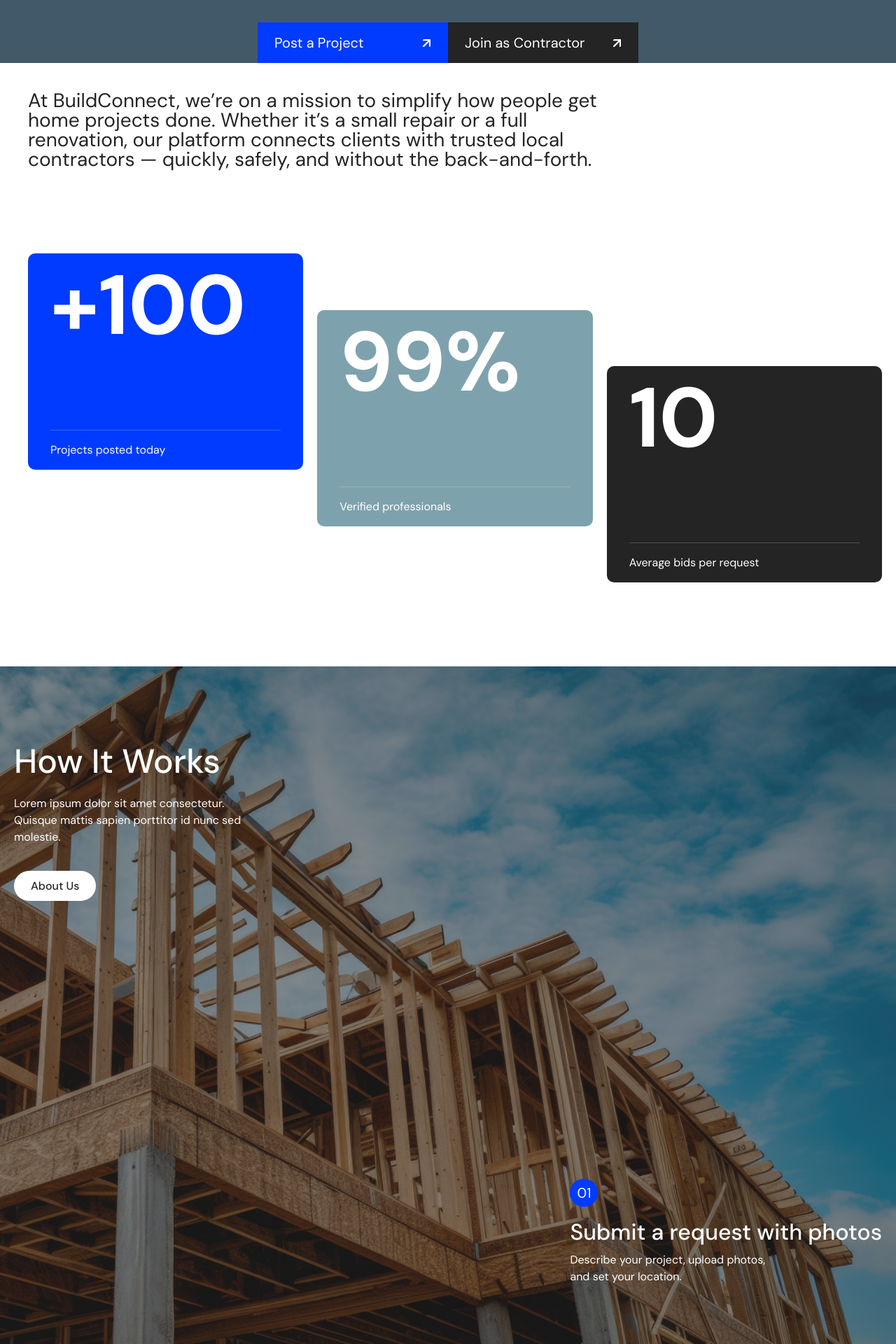
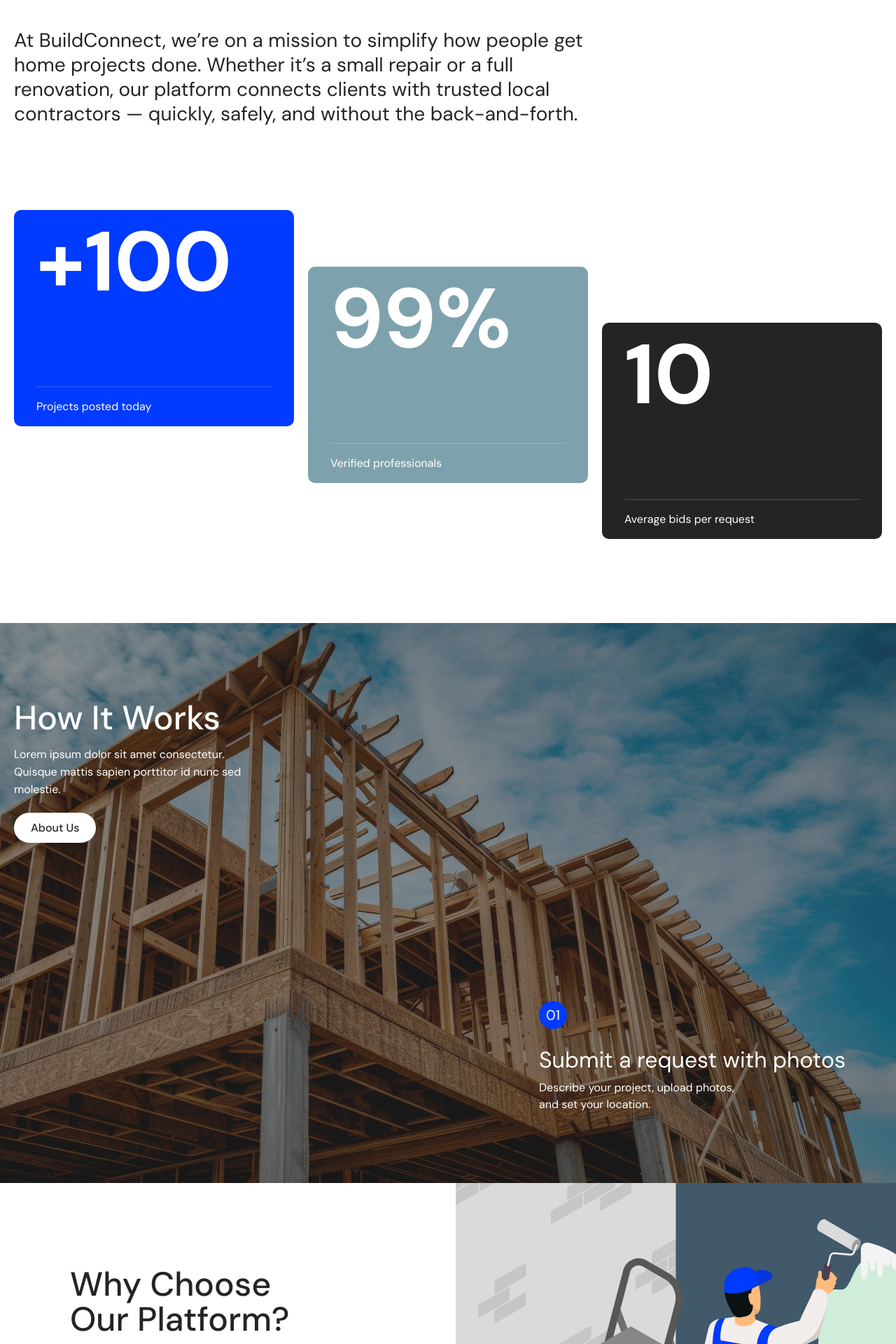
Before and after one commit to CBA-React/Christian-Landes, a Next.js app: page / in a window 1280 px wide. Shown: the part 800-2720 px from the top of the page at 70% size. Built offline with nearby package versions, Linux system fonts and the light colour scheme.

Commit message:
fix styles for desktop home

```diff
--- a/src/app/(main)/page.tsx
+++ b/src/app/(main)/page.tsx
@@ -9,7 +9,7 @@ import { HowItWorks } from '@/modules/home/HowItWorks';
 
 export default function Home(): JSX.Element {
 	return (
-		<main className="mb-[56px] md:mb-[120px]">
+		<main className="mb-[56px] md:mb-[97px]">
 			<HomeHero />
 			<HomeSimplify />
 			<HowItWorks />
--- a/src/modules/home/HomeContractors.tsx
+++ b/src/modules/home/HomeContractors.tsx
@@ -20,7 +20,7 @@ export const HomeContractors: React.FC = () => {
 						</h2>
 					</header>
 					<nav
-						className="absolute top-[375px] mb-8 md:block"
+						className="absolute top-[375px] mb-8 md:relative md:top-0 md:block"
 						aria-label="Call to action"
 					>
 						<Link href="#">
@@ -38,7 +38,7 @@ export const HomeContractors: React.FC = () => {
 					</nav>
 				</div>
 				<ul
-					className="ml-[29px] flex list-disc flex-col gap-[6px] text-[16px] leading-[155%] font-[400] text-[#242424] md:ml-0 md:block"
+					className="ml-[29px] flex list-disc flex-col gap-[6px] text-[16px] leading-[155%] font-[400] text-[#242424] md:block md:leading-[27px]"
 					aria-label="Benefits for contractors"
 				>
 					<li>Access real client requests in your area</li>
--- a/src/modules/home/HomeHero.tsx
+++ b/src/modules/home/HomeHero.tsx
@@ -8,13 +8,13 @@ import ArrowRightIcon from 'public/icons/arrow-up-right-white-big.svg';
 export const HomeHero: React.FC = () => {
 	return (
 		<section
-			className="bg-size-[200% auto] flex h-[659px] flex-col gap-[16] bg-[left_560px_bottom_156px] pr-[20px] pl-[20px] md:h-[890px] md:justify-between md:gap-[0] md:bg-cover md:bg-[left_0px_bottom_0px]"
+			className="bg-size-[200% auto] flex h-[659px] flex-col gap-[16] bg-[left_560px_bottom_156px] px-[20px] md:h-[800px] md:justify-between md:gap-[0] md:bg-cover md:bg-[left_0px_bottom_0px] md:px-0"
 			style={{
 				backgroundImage: "url('/icons/home-hero.svg')",
 			}}
 			aria-label="Hero section with call to action"
 		>
-			<div className="mt-[120px] flex w-full max-w-[1240px] md:m-auto md:mt-[auto] md:flex-1 md:items-center">
+			<div className="mt-[120px] flex w-full max-w-[1240px] md:m-auto md:mt-[30px] md:flex-1 md:items-center">
 				<div className="flex flex-col items-start gap-[10] text-white md:gap-[3]">
 					<h1 className="text-[67px] leading-[69px] font-[400] tracking-[-1px] md:text-[72px] md:leading-none md:font-[500]">
 						Find a contractor.
--- a/src/modules/home/HomeReviews.tsx
+++ b/src/modules/home/HomeReviews.tsx
@@ -15,9 +15,9 @@ export const HomeReviews: React.FC = () => {
 	}, [emblaApi]);
 
 	return (
-		<section className="mx-auto mt-[53px] flex w-full max-w-[1240px] flex-col md:mt-[120px]">
+		<section className="mx-auto mt-[53px] flex w-full max-w-[1240px] flex-col md:mt-[110px]">
 			<div className="mb-[24px] flex flex-col items-center justify-center md:mb-10">
-				<h3 className="mb-[13px] text-[36px] font-[400] text-[#242424] md:mb-[28px] md:text-[48px] md:font-[500]">
+				<h3 className="mb-[13px] text-[36px] font-[400] text-[#242424] md:mb-[20px] md:text-[48px] md:font-[500]">
 					What users say
 				</h3>
 				<div className="flex gap-3">
@@ -49,10 +49,10 @@ export const HomeReviews: React.FC = () => {
 				ref={emblaRef}
 				className="embla md:bm-0 mb-[24px] px-[20px] md:px-0"
 			>
-				<div className="embla__container gap-[20px] md:grid md:min-h-[470px] md:grid-cols-3 md:items-start md:gap-5">
-					<div className="embla__slide flex h-[350px] flex-col rounded-[20px] bg-[#F1F3F6] p-[24px] text-[#242424] md:h-[415px] md:w-[400px] md:self-start md:p-8">
+				<div className="embla__container gap-[20px] md:grid md:h-[440px] md:grid-cols-3 md:items-start md:gap-5">
+					<div className="embla__slide flex h-[350px] flex-col rounded-[20px] bg-[#F1F3F6] p-[24px] text-[#242424] md:h-[363px] md:w-[400px] md:self-start md:p-8">
 						<div className="flex h-full flex-1 flex-col justify-between">
-							<p className="text-[20px] leading-[26px] font-[400] md:text-[24px]">
+							<p className="text-[20px] leading-[26px] font-[400] md:text-[24px] md:leading-[30px]">
 								This platform made it so easy to find a great
 								contractor. I submitted one request and had
 								three offers within hours.
@@ -64,9 +64,9 @@ export const HomeReviews: React.FC = () => {
 						</div>
 					</div>
 
-					<div className="embla__slide flex h-[350px] flex-col rounded-[20px] bg-[#7EA2AD] p-[24px] text-[#FFFFFF] md:h-[415px] md:self-end md:p-8">
+					<div className="embla__slide flex h-[350px] flex-col rounded-[20px] bg-[#7EA2AD] p-[24px] text-[#FFFFFF] md:h-[363px] md:self-end md:p-8">
 						<div className="flex h-full flex-1 flex-col justify-between">
-							<p className="text-[20px] leading-[26px] font-[400] md:text-[24px]">
+							<p className="text-[20px] leading-[26px] font-[400] md:text-[24px] md:leading-[30px]">
 								I hired a handyman to fix a few things in the
 								kitchen — he arrived on time and did everything
 								neatly. It’s super convenient to find verified
@@ -79,9 +79,9 @@ export const HomeReviews: React.FC = () => {
 						</div>
 					</div>
 
-					<div className="embla__slide flex h-[350px] flex-col rounded-[20px] bg-[#CFEDD9] p-[24px] text-[#242424] md:h-[415px] md:self-start md:p-8">
+					<div className="embla__slide flex h-[350px] flex-col rounded-[20px] bg-[#CFEDD9] p-[24px] text-[#242424] md:h-[363px] md:self-start md:p-8">
 						<div className="flex h-full flex-1 flex-col justify-between">
-							<p className="text-[20px] leading-[26px] font-[400] md:text-[24px]">
+							<p className="text-[20px] leading-[26px] font-[400] md:text-[24px] md:leading-[30px]">
 								Needed an electrician urgently and the site
 								really saved the day. Found someone within 15
 								minutes, and everything was fixed the next day.
--- a/src/modules/home/HomeSimplify.tsx
+++ b/src/modules/home/HomeSimplify.tsx
@@ -2,8 +2,8 @@ import React from 'react';
 
 export const HomeSimplify: React.FC = () => {
 	return (
-		<section className="m-auto mt-[56px] flex w-full max-w-[1240px] flex-1 flex-col pr-[20px] pl-[20px] md:mt-10 md:pr-[0px] md:pl-[20px]">
-			<p className="w-[335px] text-[24px] leading-[31px] font-[400] text-[#242424] md:w-[831px] md:text-[28px] md:leading-[100%]">
+		<section className="m-auto mt-[56px] flex w-full max-w-[1240px] flex-1 flex-col px-[20px] md:mt-10 md:px-0">
+			<p className="w-[335px] text-[24px] leading-[31px] font-[400] text-[#242424] md:w-[831px] md:text-[28px] md:leading-[35px]">
 				At BuildConnect, we’re on a mission to simplify how people get
 				home projects done. Whether it’s a small repair or a full
 				renovation, our platform connects clients with trusted local
--- a/src/modules/home/HomeWhyChoose.tsx
+++ b/src/modules/home/HomeWhyChoose.tsx
@@ -7,12 +7,12 @@ import SquareV3Icon from '../../../public/icons/square-v3.svg';
 
 export const HomeWhyChoose: React.FC = () => {
 	return (
-		<section className="flex w-full flex-col justify-between md:mb-[120px]">
-			<div className="mx-auto mt-[56px] max-w-[590px] px-[20px] md:mt-[120px] md:px-0">
+		<section className="flex w-full flex-col justify-between md:mb-[120px] md:flex-row">
+			<div className="mx-auto mt-[56px] max-w-[590px] px-[20px] md:mt-[120px] md:ml-[100px] md:px-0">
 				<div className="flex flex-col gap-[1px] text-[#242424] md:max-w-[385px] md:gap-3">
-					<h3 className="text-[36px] leading-[48px] font-[400] md:text-[48px] md:font-[500]">
+					<h3 className="text-[36px] leading-[48px] font-[400] md:text-[48px] md:leading-[50px] md:font-[500]">
 						Why Choose
-						<br className="md:hidden" /> Our Platform?
+						<br /> Our Platform?
 					</h3>
 					<p className="pr-[5px] text-[16px] font-[400] md:pr-0">
 						Our goal is to make it easy for homeowners to connect
@@ -20,7 +20,7 @@ export const HomeWhyChoose: React.FC = () => {
 						of endless calls or hidden fees.
 					</p>
 				</div>
-				<div className="mt-[24px] flex flex-col gap-[20px] md:mt-[64px] md:ml-[120px] md:gap-10">
+				<div className="mt-[24px] flex flex-col gap-[20px] md:mt-[64px] md:ml-[120px] md:gap-[35px]">
 					<div className="flex items-start gap-6">
 						<SquareV1Icon className="h-[36px] w-[36px] md:h-[46px] md:w-[46px]" />
 						<div className="flex max-w-[275px] flex-col gap-[4px] text-[#242424] md:max-w-[380px] md:gap-3">
--- a/src/modules/home/HowItWorks.tsx
+++ b/src/modules/home/HowItWorks.tsx
@@ -6,33 +6,33 @@ import { Button } from '@/shared/components/Button/Button';
 export const HowItWorks: React.FC = () => {
 	return (
 		<section
-			className="relative mt-[56px] flex h-[786px] justify-end bg-cover bg-[right_850px_top_0px] px-[20px] md:mt-[120px] md:h-[984px] md:bg-[right_0px_top_0px] md:px-[0px]"
+			className="relative mt-[56px] flex h-[786px] justify-end bg-cover bg-[right_850px_top_0px] px-[20px] md:mt-[120px] md:h-[800px] md:bg-[right_0px_top_0px] md:px-[0px]"
 			style={{
 				backgroundImage: "url('/images/how-it-works.png')",
 			}}
 		>
 			<div className="mx-auto h-full w-full max-w-[1240px] py-[40px] text-white md:grid md:grid-cols-2 md:py-[100px]">
-				<div className="flex max-w-[349px] flex-col gap-0 md:gap-3">
+				<div className="flex max-w-[349px] flex-col gap-0 md:gap-[3px]">
 					<h2 className="text-[36px] font-[400] md:text-[48px] md:font-[500]">
 						How It Works
 					</h2>
-					<p className="text-[16px] font-[400]">
+					<p className="text-[16px] font-[400] md:leading-[25px]">
 						Lorem ipsum dolor sit amet consectetur. Quisque mattis
 						sapien porttitor id nunc sed molestie.
 					</p>
 					<Link href="#">
-						<Button className="mt-[18px] !h-[43px] !w-max !bg-white !px-6 !py-3 !text-[#242424] md:mt-6">
+						<Button className="mt-[18px] !h-[43px] !w-max !bg-white !px-6 !py-3 !text-[#242424] md:mt-[18px]">
 							About Us
 						</Button>
 					</Link>
 				</div>
-				<div className="mt-[56px] ml-[115px] flex flex-col items-end justify-end gap-[56px] md:mt-0 md:ml-0 md:h-full md:gap-6">
+				<div className="mt-[56px] ml-[115px] flex flex-col items-end justify-end gap-[56px] md:mt-0 md:ml-0 md:h-full md:items-start md:gap-6 md:pl-[130px]">
 					<div>
-						<div className="mb-[15px] flex h-10 w-10 items-center justify-center rounded-full bg-[#003BFF] text-[20px] font-[400] text-white md:mb-5">
+						<div className="mb-[15px] flex h-10 w-10 items-center justify-center rounded-full bg-[#003BFF] text-[20px] font-[400] text-white md:mb-7">
 							01
 						</div>
 						<div className="flex flex-col gap-[6px] md:gap-3">
-							<h3 className="text-[24px] leading-[30px] font-[400] md:text-[32px] md:leading-none md:font-[500]">
+							<h3 className="text-[24px] leading-[30px] font-[400] md:text-[32px] md:leading-none">
 								Submit a request with photos
 							</h3>
 							<p className="text-[16px] font-[400]">
```
